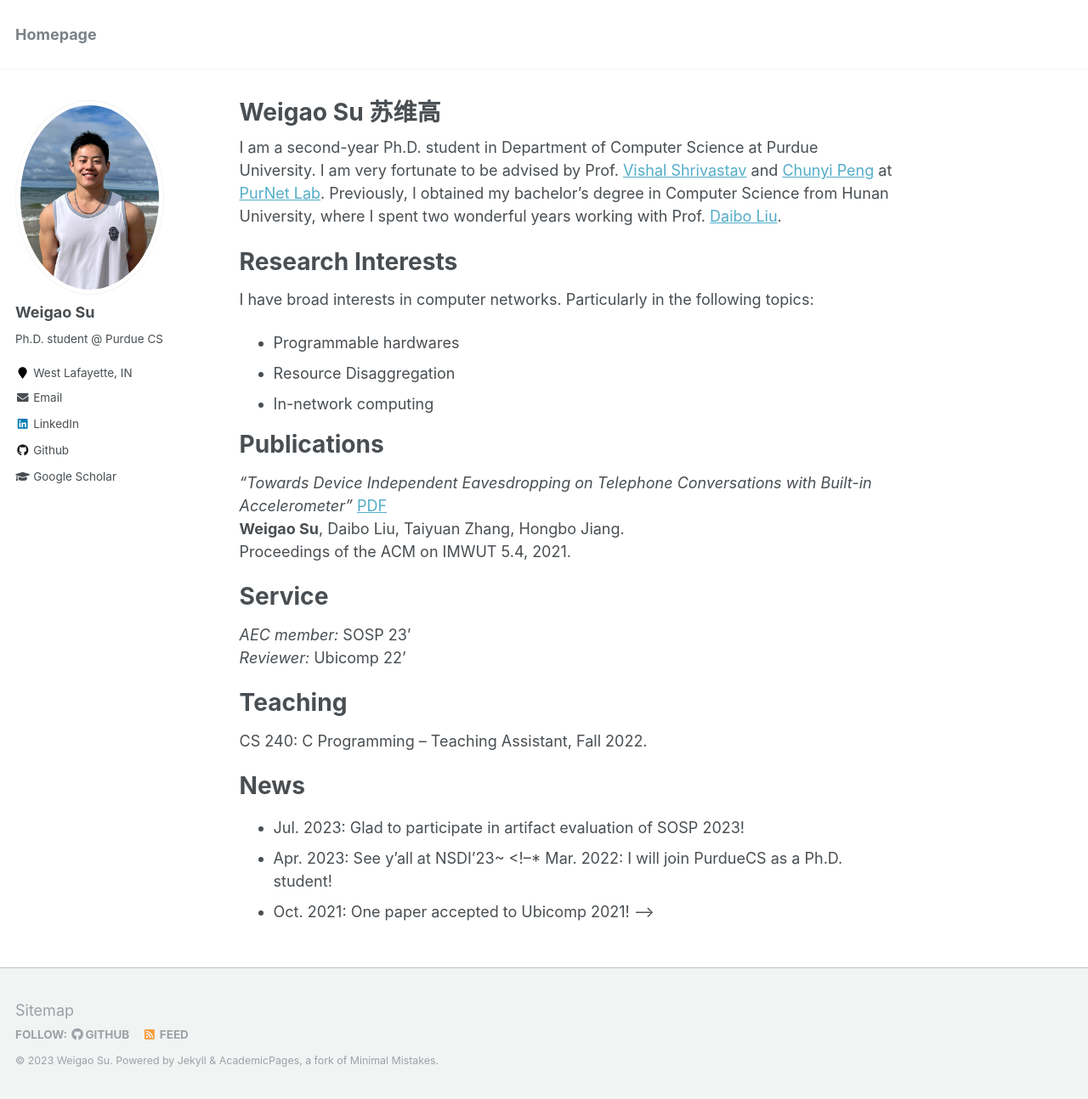
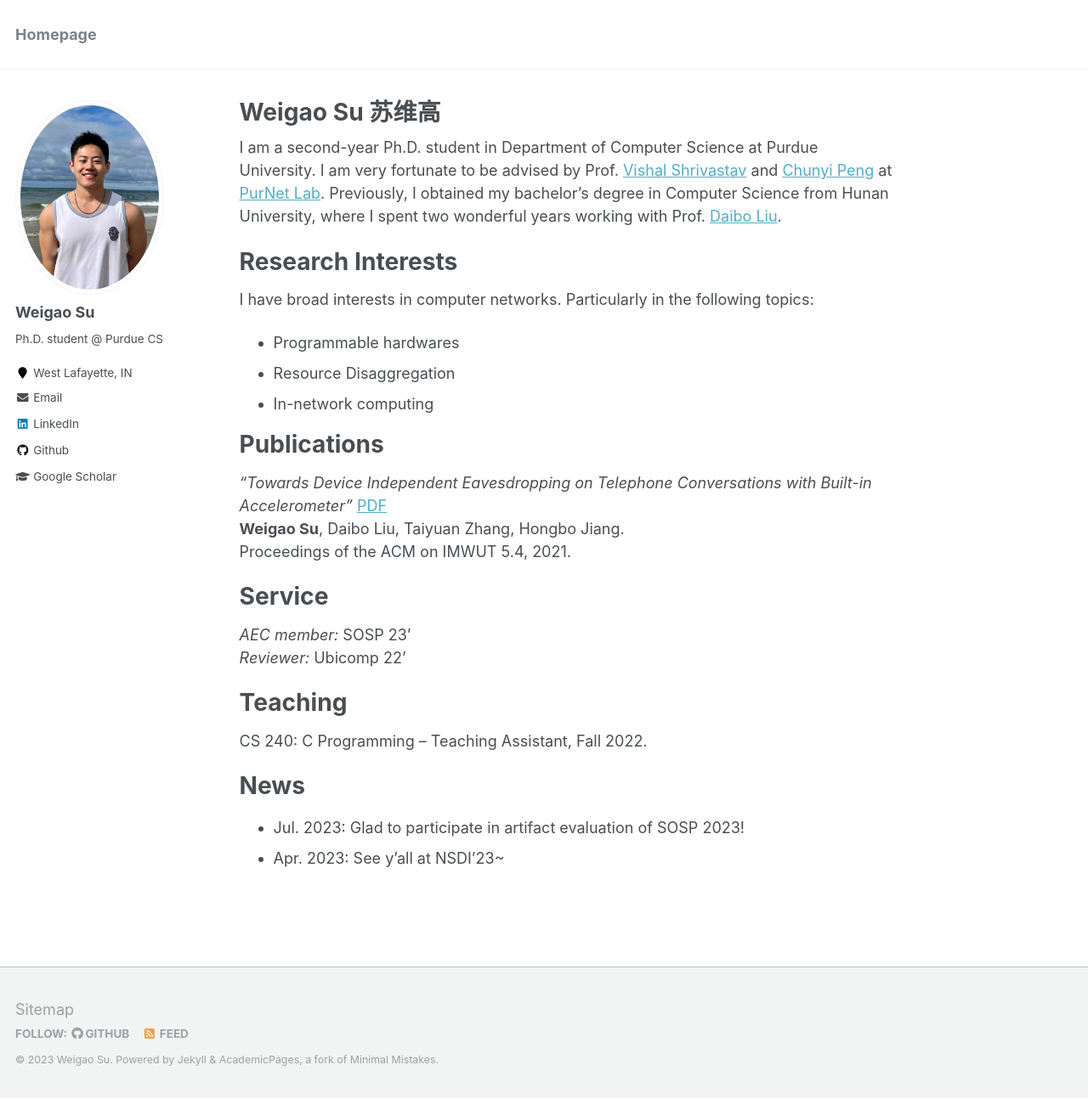
Before and after one commit to wegul/wegul.github.io, a Jekyll site: the page built from _pages/about.md, in a window 1280 px wide and 1294 px high. Shown: the whole window at 85% size. Built offline with Jekyll 4.4.1, drawn with Linux system fonts in a browser that asks for light colours.

Commit message:
Update about.md

```diff
--- a/_pages/about.md
+++ b/_pages/about.md
@@ -58,5 +58,7 @@ News
 ======
 * Jul. 2023: Glad to participate in artifact evaluation of SOSP 2023!
 * Apr. 2023: See y'all at NSDI'23~
-<!--* Mar. 2022: I will join PurdueCS as a Ph.D. student!
-* Oct. 2021: One paper accepted to Ubicomp 2021!   -->
+
+
+<!--* Mar. 2022: I will join PurdueCS as a Ph.D. student!-->
+<!--* Oct. 2021: One paper accepted to Ubicomp 2021!   -->
```
